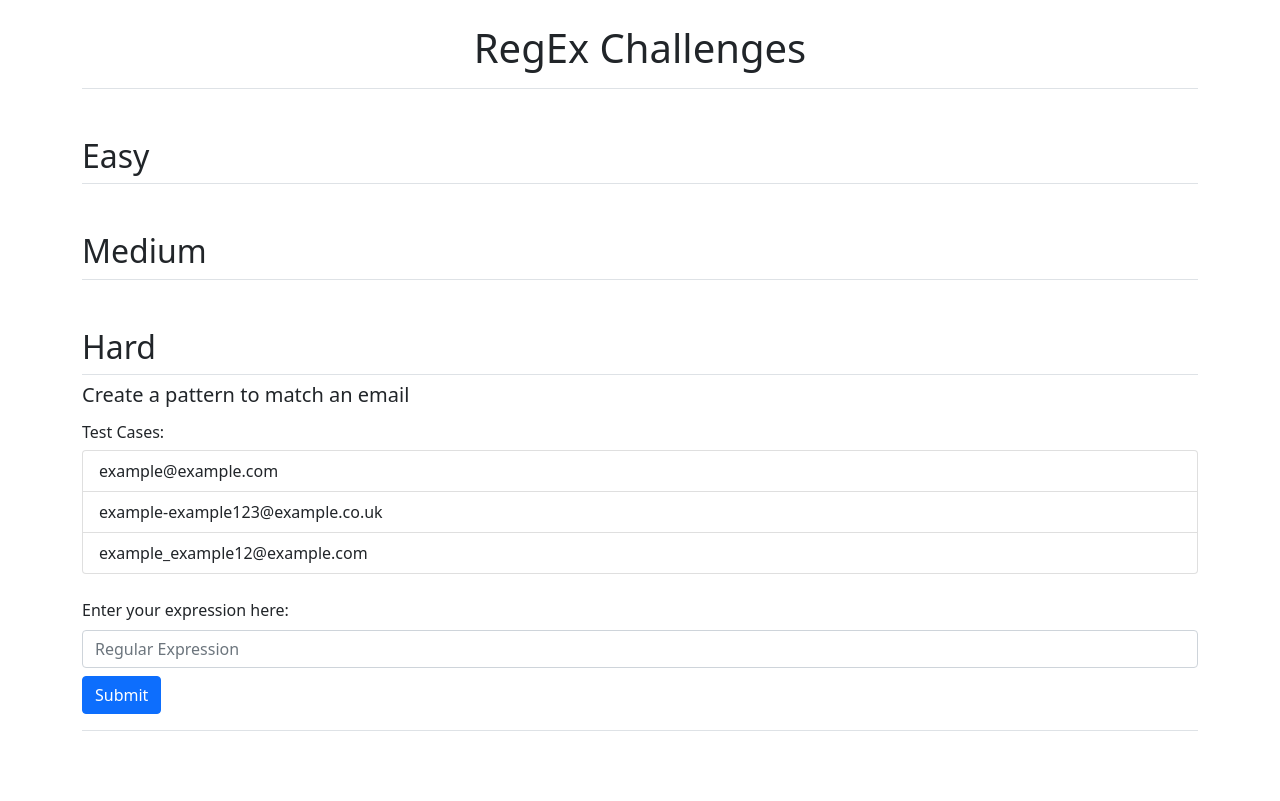
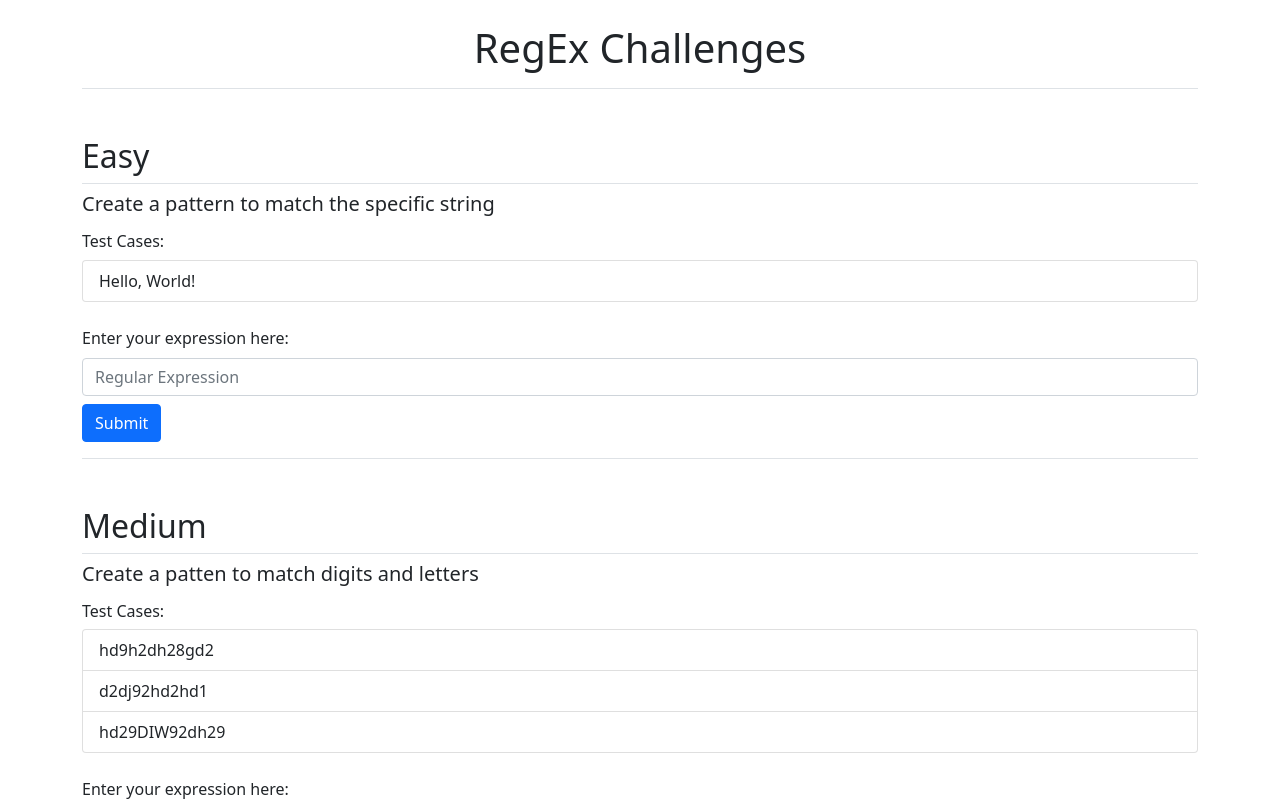
Before and after one commit to Anjani-ch/YFF_RegEx, a React (Create React App) app: page / in a window 1280 px wide. Shown: the top 801 px of the page. Built offline with nearby package versions, Linux system fonts and the light colour scheme.

Commit message:
Added more challenges

```diff
--- a/src/App.js
+++ b/src/App.js
@@ -1,9 +1,42 @@
+import { Container } from 'react-bootstrap';
 import Challenges from './components/Challenges.js';
 
 const App = _ => {
-  const easyChallenges = [];
+  const easyChallenges = [
+    {
+      desc: 'Create a pattern to match the specific string',
+      testCases: [
+        {
+          value: 'Hello, World!',
+          status: null,
+          expectedResult: true
+        },
+      ],
+    },
+  ];
 
-  const mediumChallenges = [];
+  const mediumChallenges = [
+    {
+      desc: 'Create a patten to match digits and letters',
+      testCases: [
+        {
+          value: 'hd9h2dh28gd2',
+          status: null,
+          expectedResult: true,
+        },
+        {
+          value: 'd2dj92hd2hd1',
+          status: null,
+          expectedResult: true,
+        },
+        {
+          value: 'hd29DIW92dh29',
+          status: null,
+          expectedResult: true
+        },
+      ],
+    },
+  ];
 
   const hardChallenges = [
     {
@@ -11,28 +44,31 @@ const App = _ => {
       testCases: [
         {
           value: 'example@example.com',
-          status: null
+          status: null,
+          expectedResult: true
         },
         {
           value: 'example-example123@example.co.uk',
-          status: null
+          status: null,
+          expectedResult: true
         },
         {
           value: 'example_example12@example.com',
-          status: null
+          status: null,
+          expectedResult: true
         }
       ],
     },
   ];
 
   return (
-      <div className='container'>
+      <Container>
         <h1 className='text-center border-bottom pb-3 mt-4'>RegEx Challenges</h1>
 
         <Challenges difficulty="Easy" challenges={easyChallenges} />
         <Challenges difficulty="Medium" challenges={mediumChallenges} />
         <Challenges difficulty="Hard" challenges={hardChallenges} />
-      </div>
+      </Container>
   );
 }
 
--- a/src/components/Challenge.js
+++ b/src/components/Challenge.js
@@ -11,8 +11,10 @@ const Challenge = ({ challenge }) => {
   const handleSubmit = e => {
     e.preventDefault();
 
+    const inputElement = e.target['regex-input'];
+
     try {
-      const input = e.target['regex-input'].value.split('/');
+      const input = inputElement.value.split('/');
       const regexInput = input[1];
       const flags = input[2].split('');
 
@@ -22,9 +24,10 @@ const Challenge = ({ challenge }) => {
 
       setTestCases(
         testCases.map(testCase => {
+          const match = testCase.value.match(regex);
           let updatedStatus;
 
-          if(regex.test(testCase.value)) {
+          if(((match && match[0] === match.input)) === testCase.expectedResult) {
             updatedStatus = 'pass';
           } else {
             updatedStatus = 'fail';
@@ -32,27 +35,30 @@ const Challenge = ({ challenge }) => {
 
           return {
             value: testCase.value,
-            status: updatedStatus
+            status: updatedStatus,
+            expectedResult: testCase.expectedResult
           };
         })
       );
     } catch (err) {
       setHasError(true);
-    }
-  };
-
-  const reset = e => {
-    if(e.key === 'Backspace') {
-      setHasError(false);
 
       setTestCases(
         testCases.map(testCase => {
           return {
             value: testCase.value,
-            sttaus: null
-          }
+            status: null
+          };
         })
       );
+
+      inputElement.value = '';
+    }
+  };
+
+  const reset = e => {
+    if(hasError && e.target.value) {
+      setHasError(false);
     }
   };
 
```
